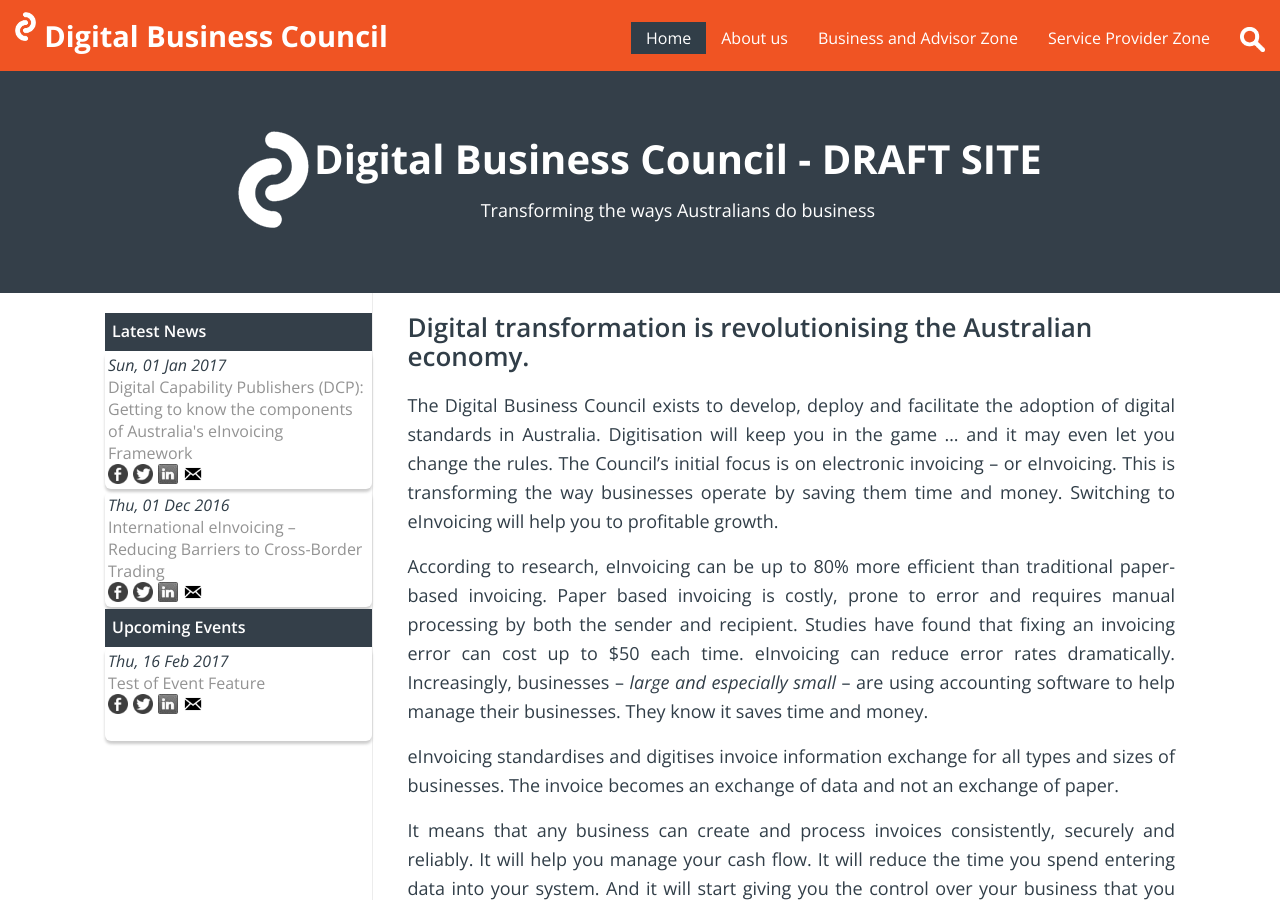
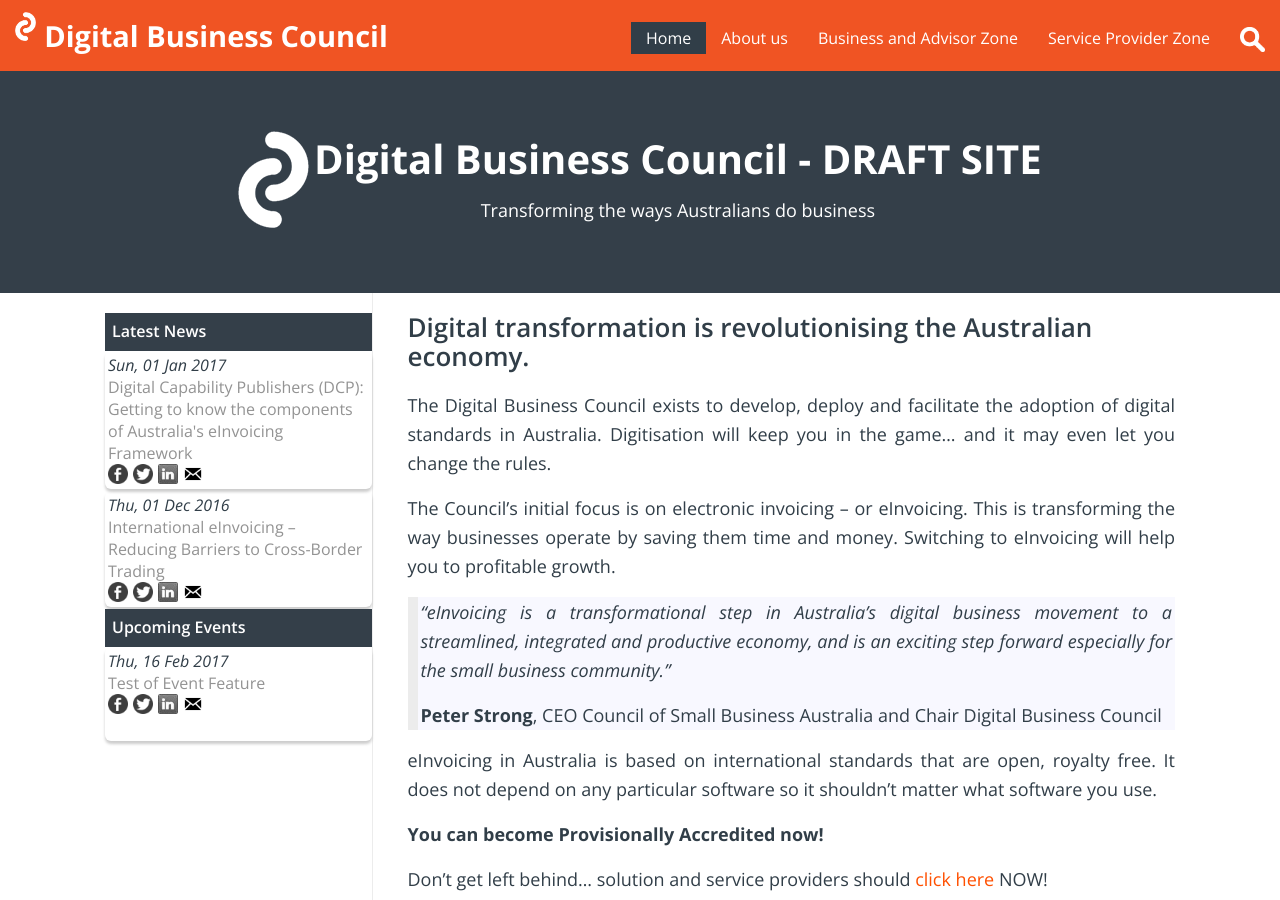
Before and after one commit to Digital-Business-Council/Digital-Business-Council.github.io, a Jekyll site: the page built from index.md, in a window 1280 px wide and 900 px high. Built offline with Jekyll 4.4.1, drawn with Linux system fonts in a browser that asks for light colours; our own code applies the rules of GitHub Pages for plain Markdown files; some of the changed text lies outside the part shown.

Commit message:
Update index.md

```diff
--- a/index.md
+++ b/index.md
@@ -5,17 +5,9 @@
 
 ## Digital transformation is revolutionising the Australian economy.
 
-The Digital Business Council exists to develop, deploy and facilitate the adoption of digital standards in Australia. Digitisation will keep you in the game … and it may even let you change the rules.
+The Digital Business Council exists to develop, deploy and facilitate the adoption of digital standards in Australia. Digitisation will keep you in the game… and it may even let you change the rules.
+
 The Council’s initial focus is on electronic invoicing – or eInvoicing. This is transforming the way businesses operate by saving them time and money. Switching to eInvoicing will help you to profitable growth.
-
-According to research, eInvoicing can be up to 80% more efficient than traditional paper-based invoicing.
-Paper based invoicing is costly, prone to error and requires manual processing by both the sender and recipient.
-Studies have found that fixing an invoicing error can cost up to $50 each time. eInvoicing can reduce error rates dramatically.
-Increasingly, businesses – *large and especially small* – are using accounting software to help manage their businesses. They know it saves time and money.
-
-eInvoicing standardises and digitises invoice information exchange for all types and sizes of businesses. The invoice becomes an exchange of data and not an exchange of paper.
-
-It means that any business can create and process invoices consistently, securely and reliably. It will help you manage your cash flow. It will reduce the time you spend entering data into your system. And it will start giving you the control over your business that you always wanted.
 
 > *"eInvoicing is a transformational step in Australia’s digital business movement to a streamlined, integrated and productive economy,
 > and is an exciting step forward especially for the small business community."*
```
